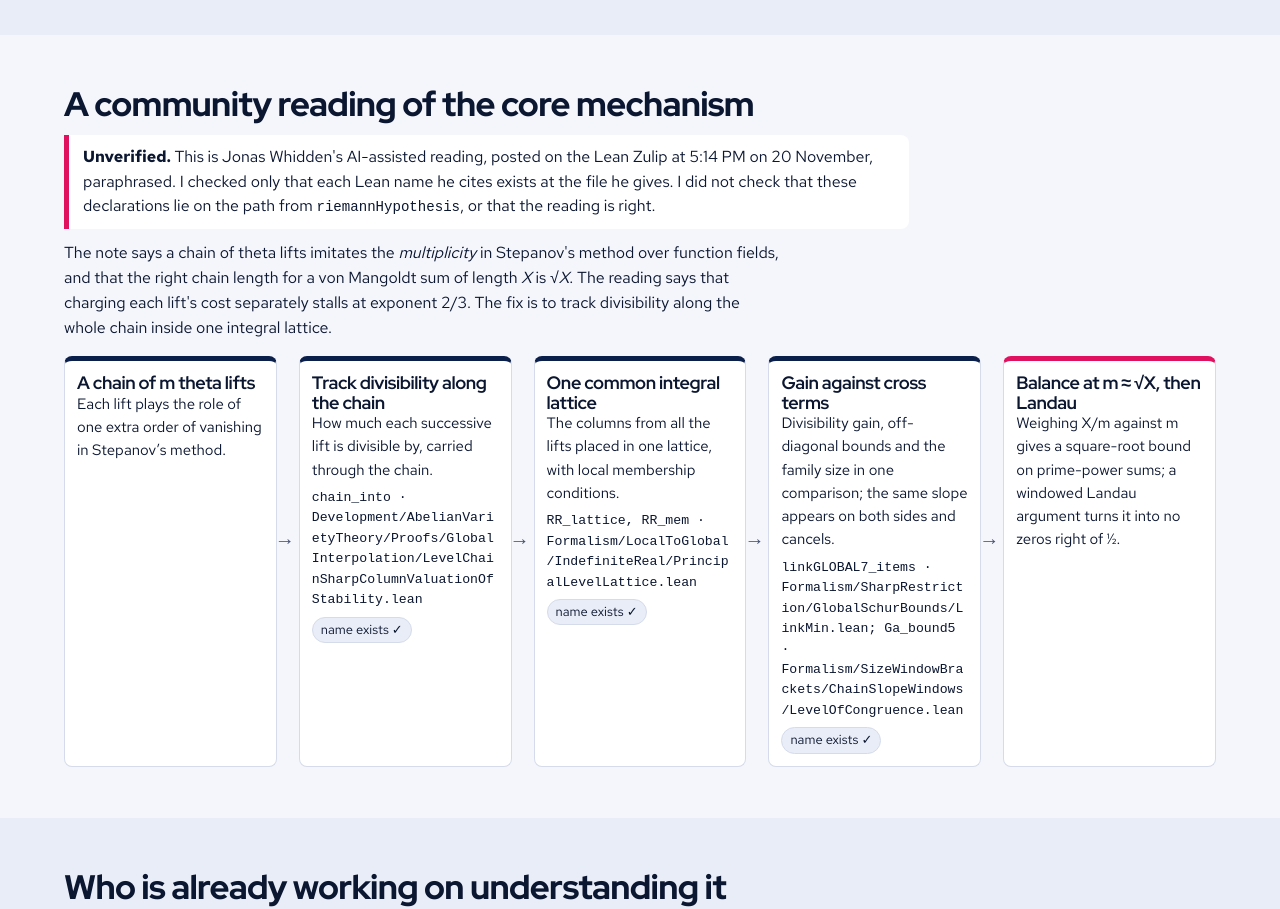
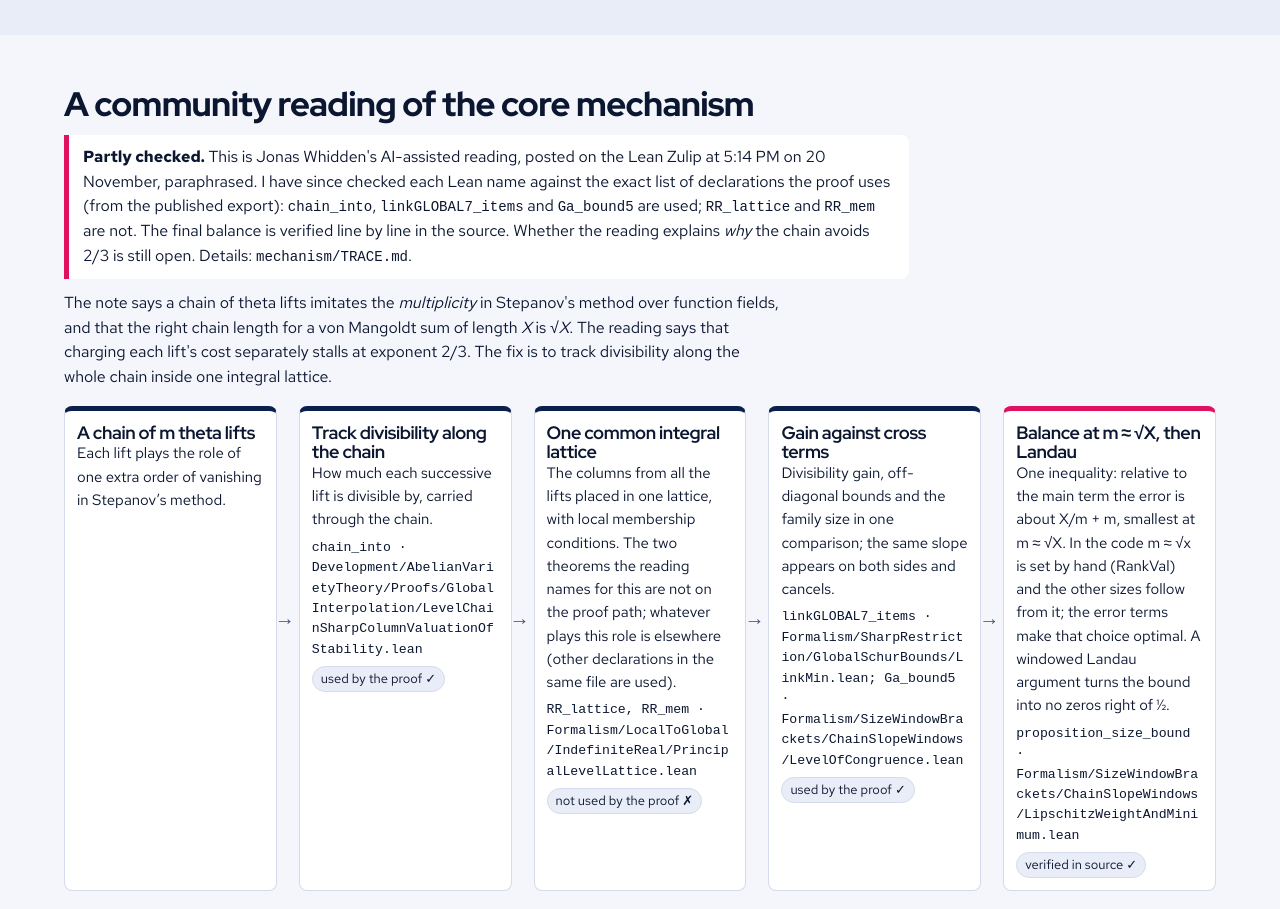
Before and after one commit to Nondual-Observer/rh-lean-reproduction, a plain HTML site: page visuals/proof-map.html in a window 1280 px wide. Shown: the part 4380-5289 px from the top of the page. Drawn offline with Linux system fonts and the light colour scheme; a web font is replaced by a local one.

Commit message:
Write-up: mechanism section, exact closure count; visuals: mark which named declarations are used; trace: credits and Eb lead

```diff
--- a/visuals/proof-map.html
+++ b/visuals/proof-map.html
@@ -207,7 +207,7 @@ footer a{color:#fff}
 <section class="band" id="core">
 <div class="wrap">
 <h2>A community reading of the core mechanism</h2>
-<div class="warn"><b>Unverified.</b> This is Jonas Whidden's AI-assisted reading, posted on the Lean Zulip at 5:14 PM on 20 November, paraphrased. I checked only that each Lean name he cites exists at the file he gives. I did not check that these declarations lie on the path from <code>riemannHypothesis</code>, or that the reading is right.</div>
+<div class="warn"><b>Partly checked.</b> This is Jonas Whidden's AI-assisted reading, posted on the Lean Zulip at 5:14 PM on 20 November, paraphrased. I have since checked each Lean name against the exact list of declarations the proof uses (from the published export): <code>chain_into</code>, <code>linkGLOBAL7_items</code> and <code>Ga_bound5</code> are used; <code>RR_lattice</code> and <code>RR_mem</code> are not. The final balance is verified line by line in the source. Whether the reading explains <i>why</i> the chain avoids 2/3 is still open. Details: <code>mechanism/TRACE.md</code>.</div>
 <p>The note says a chain of theta lifts imitates the <i>multiplicity</i> in Stepanov's method over function fields, and that the right chain length for a von Mangoldt sum of length <i>X</i> is √<i>X</i>. The reading says that charging each lift's cost separately stalls at exponent 2/3. The fix is to track divisibility along the whole chain inside one integral lattice.</p>
 <div class="flow" id="flow"></div>
 </div>
@@ -372,12 +372,12 @@ const roTl=new ResizeObserver(drawTl);roTl.observe(tl);
 /* ---------- stage 5: flow ---------- */
 const FLOW=[
  ['A chain of m theta lifts','Each lift plays the role of one extra order of vanishing in Stepanov’s method.',''],
- ['Track divisibility along the chain','How much each successive lift is divisible by, carried through the chain.','chain_into · Development/AbelianVarietyTheory/Proofs/GlobalInterpolation/LevelChainSharpColumnValuationOfStability.lean'],
- ['One common integral lattice','The columns from all the lifts placed in one lattice, with local membership conditions.','RR_lattice, RR_mem · Formalism/LocalToGlobal/IndefiniteReal/PrincipalLevelLattice.lean'],
- ['Gain against cross terms','Divisibility gain, off-diagonal bounds and the family size in one comparison; the same slope appears on both sides and cancels.','linkGLOBAL7_items · Formalism/SharpRestriction/GlobalSchurBounds/LinkMin.lean; Ga_bound5 · Formalism/SizeWindowBrackets/ChainSlopeWindows/LevelOfCongruence.lean'],
- ['Balance at m ≈ √X, then Landau','Weighing X/m against m gives a square-root bound on prime-power sums; a windowed Landau argument turns it into no zeros right of ½.','']
+ ['Track divisibility along the chain','How much each successive lift is divisible by, carried through the chain.','chain_into · Development/AbelianVarietyTheory/Proofs/GlobalInterpolation/LevelChainSharpColumnValuationOfStability.lean','used by the proof ✓'],
+ ['One common integral lattice','The columns from all the lifts placed in one lattice, with local membership conditions. The two theorems the reading names for this are not on the proof path; whatever plays this role is elsewhere (other declarations in the same file are used).','RR_lattice, RR_mem · Formalism/LocalToGlobal/IndefiniteReal/PrincipalLevelLattice.lean','not used by the proof ✗'],
+ ['Gain against cross terms','Divisibility gain, off-diagonal bounds and the family size in one comparison; the same slope appears on both sides and cancels.','linkGLOBAL7_items · Formalism/SharpRestriction/GlobalSchurBounds/LinkMin.lean; Ga_bound5 · Formalism/SizeWindowBrackets/ChainSlopeWindows/LevelOfCongruence.lean','used by the proof ✓'],
+ ['Balance at m ≈ √X, then Landau','One inequality: relative to the main term the error is about X/m + m, smallest at m ≈ √X. In the code m ≈ √x is set by hand (RankVal) and the other sizes follow from it; the error terms make that choice optimal. A windowed Landau argument turns the bound into no zeros right of ½.','proposition_size_bound · Formalism/SizeWindowBrackets/ChainSlopeWindows/LipschitzWeightAndMinimum.lean','verified in source ✓']
 ];
-$('#flow').innerHTML=FLOW.map(f=>`<div class="fbox"><h3>${f[0]}</h3><div>${f[1]}</div>${f[2]?`<code>${f[2]}</code><span class="chip" style="margin-top:6px">name exists ✓</span>`:''}</div>`).join('');
+$('#flow').innerHTML=FLOW.map(f=>`<div class="fbox"><h3>${f[0]}</h3><div>${f[1]}</div>${f[2]?`<code>${f[2]}</code><span class="chip" style="margin-top:6px">${f[3]}</span>`:''}</div>`).join('');
 
 /* ---------- stage 6: who ---------- */
 const WHO=[
```
Also changed, not shown: visuals/proof-math.html (+1 -1 lines), 2 other files.
